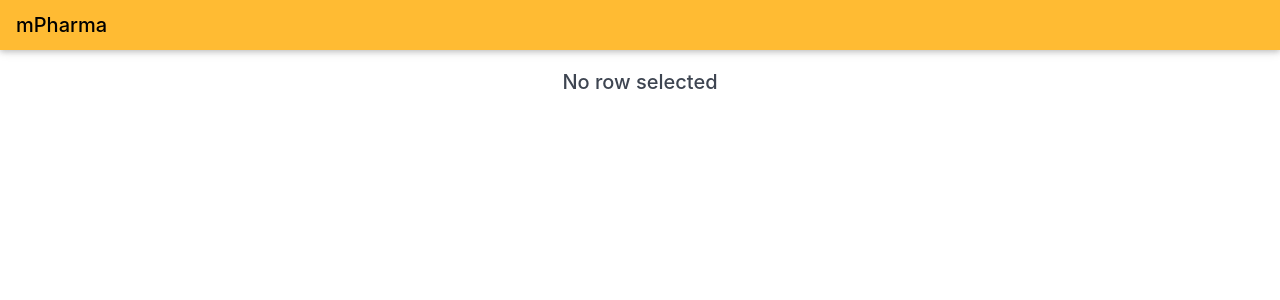
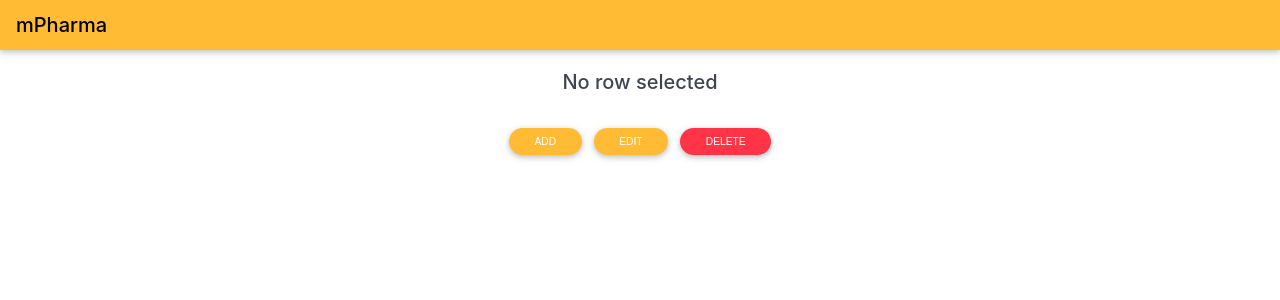
Before and after one commit to KayOhhDee/mPharma-cha, a React (Create React App) app: page / in a window 1280 px wide. Shown: the top 300 px of the page. Built offline with nearby package versions, Linux system fonts and the light colour scheme.

Commit message:
action buttons added and styled

```diff
--- a/src/components/Main.js
+++ b/src/components/Main.js
@@ -7,6 +7,32 @@ class Main extends Component {
         <div className="head-text">
           <p>No row selected</p>
         </div>
+        <div className="button-container">
+          <div className="button-container-sub">
+            <button
+              style={{ backgroundColor: "#ffbb33" }}
+              className="button"
+            >
+              Add
+            </button>
+          </div>
+          <div className="button-container-sub">
+            <button
+              style={{ backgroundColor: "#ffbb33" }}
+              className="button"
+            >
+              Edit
+            </button>
+          </div>
+          <div className="button-container-sub">
+            <button
+              style={{ backgroundColor: "#FF3547" }}
+              className="button"
+            >
+              Delete
+            </button>
+          </div>
+        </div>
       </div>
     );
   }
--- a/src/index.css
+++ b/src/index.css
@@ -49,3 +49,42 @@ code {
   line-height: 1.2;
   color: #3E4551;
 }
+
+/* Action buttons */
+
+.button-container {
+  display: flex;
+  justify-content: center;
+}
+
+.button-container-sub {
+  text-align: center;
+  display: inline-block;
+}
+
+
+.button {
+  padding: .5rem 1.6rem;
+  font-size: .64rem;
+  border-radius: 10em;
+  color: #fff;
+  box-shadow: 0 2px 5px 0 rgba(0, 0, 0, .16),
+    0 2px 10px 0 rgba(0, 0, 0, .12);
+  margin: .375rem;
+  border: 0;
+  cursor: pointer;
+  text-transform: uppercase;
+  white-space: normal;
+  word-wrap: break-word;
+  outline: none;
+  transition: color .2s ease-in-out,
+    background-color .2s ease-in-out,
+    border-color .2s ease-in-out,
+    box-shadow .2s ease-in-out;
+}
+
+.button:hover {
+  box-shadow: 0 5px 11px 0 rgba(0, 0, 0, .18),
+    0 4px 15px 0 rgba(0, 0, 0, .15);
+  outline: 0;
+}
```
